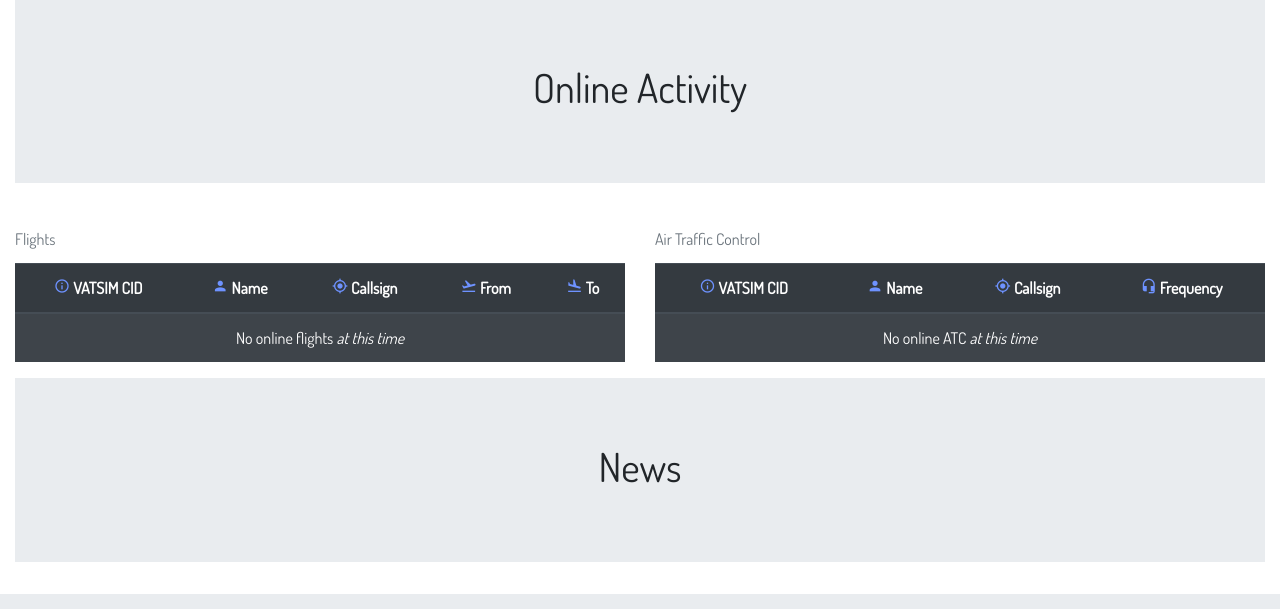
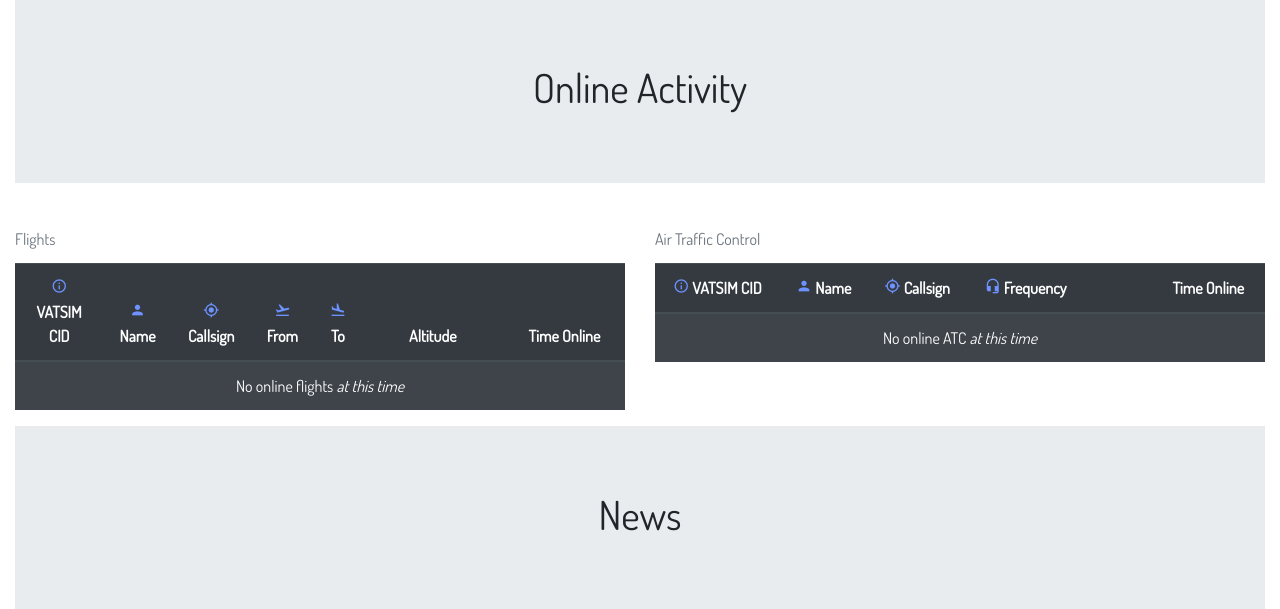
Before and after one commit to abaza738/jovacc.github.io, a Django app: template blog/templates/blog/home.html in a window 1280 px wide. Shown: the part 1024-1633 px from the top of the page. Run offline with Django 3.2, Linux system fonts and the light colour scheme; the template is opened without the code that fills it, so the values that code supplies are empty; some libraries are stand-ins or nearby versions.

Commit message:
Now tables show time online, and pilot table shows altitude

```diff
--- a/blog/models.py
+++ b/blog/models.py
@@ -19,6 +19,7 @@ class Member(models.Model):
     cid = models.IntegerField(unique=True, null=False)
     name = models.CharField(max_length=80)
     callsign = models.CharField(max_length=40)
+    time_online = models.TimeField()
     objects = Manager()
 
     def __str__(self):
@@ -31,6 +32,7 @@ class ATCConnection(Member):
 class PilotConnection(Member):
     origin = models.CharField(max_length=4, default="-")
     destination = models.CharField(max_length=4, default="-")
+    altitude = models.CharField(max_length=5, default="0")
 
 class Staff(Member):
     position = models.CharField(max_length=42, default="-")
--- a/blog/templates/blog/home.html
+++ b/blog/templates/blog/home.html
@@ -79,6 +79,8 @@
                         <th class="th-sm"><i class="material-icons my-icons-dark">gps_fixed</i> Callsign</th>
                         <th class="th-sm"><i class="material-icons my-icons-dark">flight_takeoff</i> From</th>
                         <th class="th-sm"><i class="material-icons my-icons-dark">flight_land</i> To </th>
+                        <th class="th-sm"><i class="material-icons my-icons-dark">chrono</i> Altitude </th>
+                        <th class="th-sm"><i class="material-icons my-icons-dark">time</i> Time Online </th>
                     </tr>
                 </thead>
                 <tbody>
@@ -89,8 +91,10 @@
                             <td><strong>{{ pilot.callsign }}</strong></td>
                             <td><a class="vatsim-stats" href="https://simaware.ca/airport/{{ pilot.departure }}" target="/">{{ pilot.departure }}</a></td>
                             <td><a class="vatsim-stats" href="https://simaware.ca/airport/{{ pilot.arrival }}" target="/">{{ pilot.arrival }}</a></td>
+                            <td>{{ pilot.altitude }}</td>
+                            <td>{{ pilot.time_online }}</td>
                         {% empty %}
-                            <td colspan="5">No online flights <em>at this time</em></td>
+                            <td colspan="7">No online flights <em>at this time</em></td>
                         </tr>
                     {% endfor %}
                 </tbody>
@@ -105,6 +109,7 @@
                         <th><i class="material-icons my-icons-dark">person</i> Name</th>
                         <th><i class="material-icons my-icons-dark">gps_fixed</i> Callsign</th>
                         <th><i class="material-icons my-icons-dark">headset_mic</i> Frequency</th>
+                        <th><i class="material-icons my-icons-dark">time</i> Time Online</th>
                     </tr>
                 </thead>
                 <tbody>
@@ -114,8 +119,9 @@
                             <td>{{ atc.name }}</td>
                             <td><strong>{{ atc.callsign }}</strong></td>
                             <td>{{ atc.frequency }}</td>
+                            <td>{{ atc.time_online }}</td>
                         {% empty %}
-                            <td colspan="4">No online ATC <em>at this time</em></td>
+                            <td colspan="5">No online ATC <em>at this time</em></td>
                         </tr>
                     {% endfor %}
                 </tbody>
```
Also changed, not shown: blog/views.py (+11 -6 lines).
